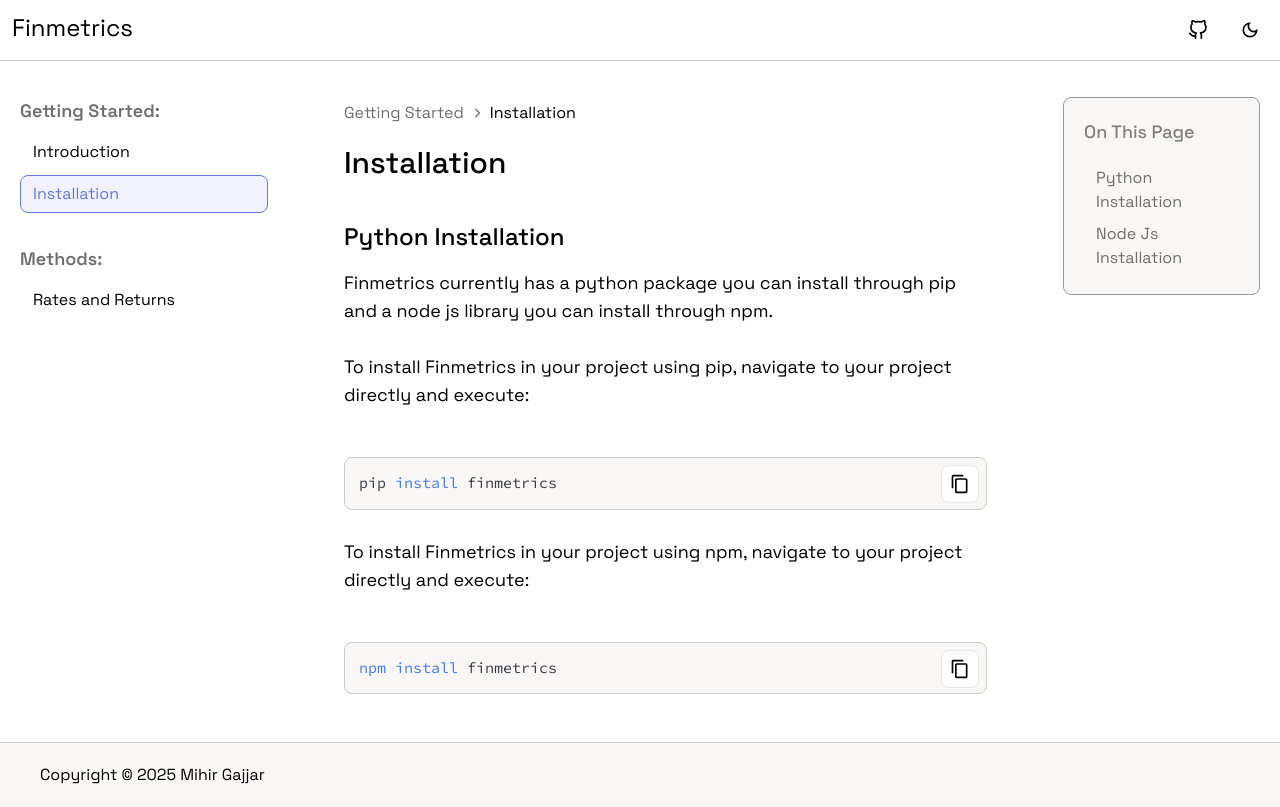
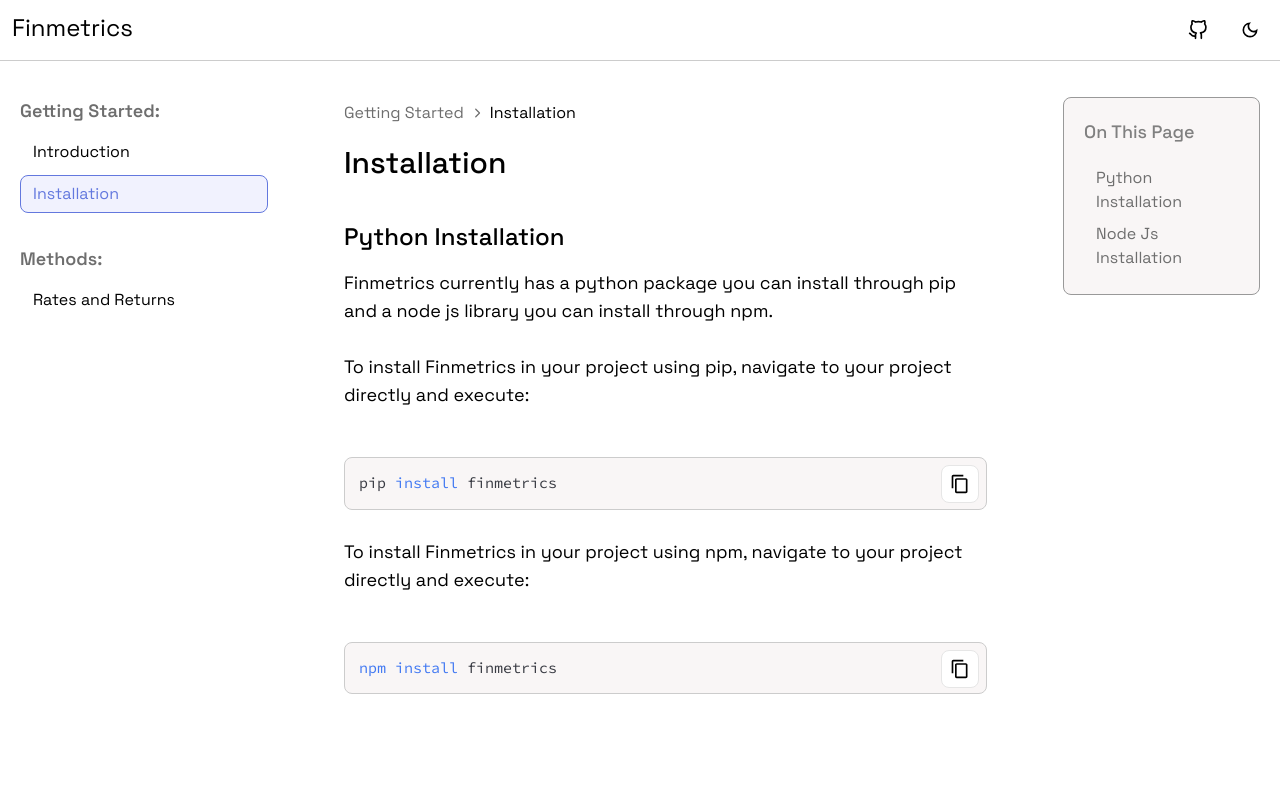
Before and after one commit to MihirGajjar27/finmetrics_docs, a Next.js app: page /installation in a window 1280 px wide. Built offline with nearby package versions, Linux system fonts and the light colour scheme.

Commit message:
removed footer installation.js temporarily

```diff
--- a/pages/installation.js
+++ b/pages/installation.js
@@ -76,8 +76,9 @@
                     <CodeBlock code={nodeInstallation} isDark={isDarkMode} language={"shell"}/>
                 </Page>
                 <OnThisPage isDark={isDarkMode} links={links}/>
+
             </div>
-            <Footer isDark={isDarkMode}/>
+            {/*<Footer isDark={isDarkMode}/>*/}
         </div>
     );
 }
```
